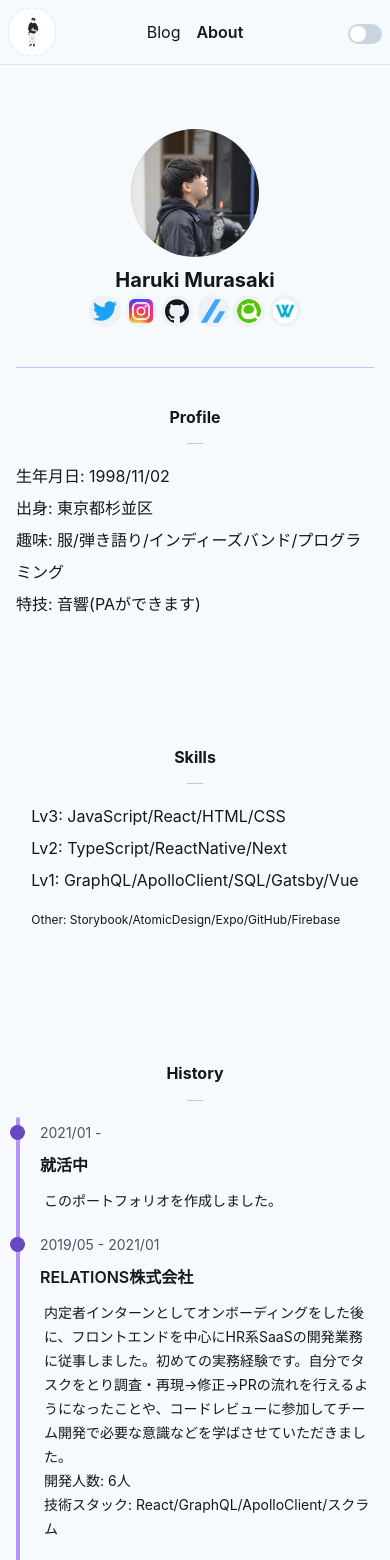
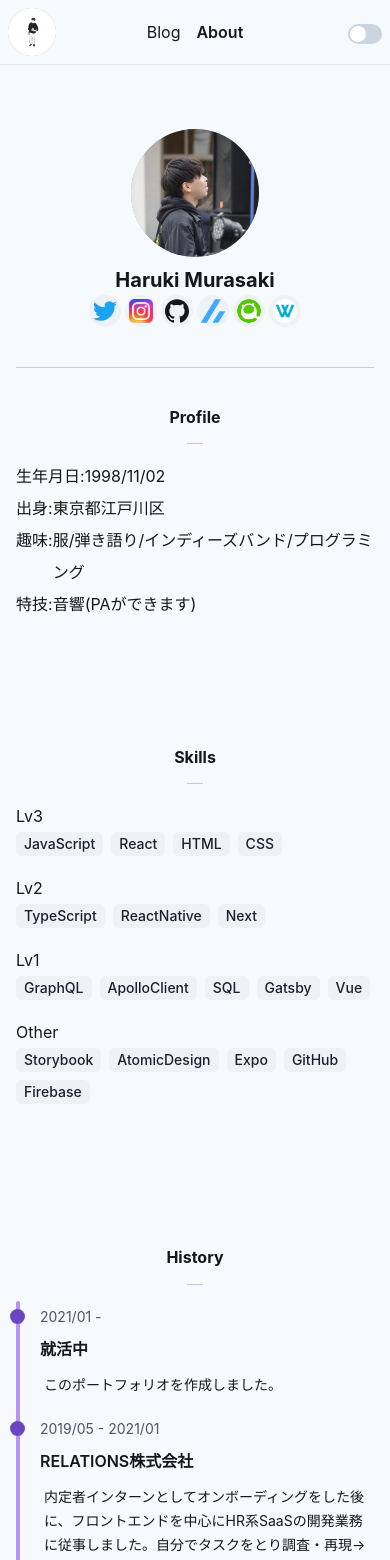
Before and after one commit to mrskiro/blog-first, a Next.js app: page /about in a window 390 px wide. Shown: the top 1560 px of the page. Built offline with nearby package versions, Linux system fonts and the light colour scheme.

Commit message:
Fix responsive About page

```diff
--- a/src/constants/history.ts
+++ b/src/constants/histories.ts
@@ -7,7 +7,7 @@ export const histories = [
   {
     date: '2019/05 - 2021/01',
     title: 'RELATIONS株式会社',
-    description: `内定者インターンとしてオンボーディングをした後に、フロントエンドを中心にHR系SaaSの開発業務に従事しました。初めての実務経験です。自分でタスクをとり調査・再現→修正→PRの流れを行えるようになったことや、コードレビューに参加してチーム開発で必要な意識などを学ばさせていただきました。
+    description: `内定者インターンとしてオンボーディングをした後に、フロントエンドを中心にHR系SaaSの開発業務に従事しました。自分でタスクをとり調査・再現→修正→PRの流れを行えるようになったことや、コードレビューに参加してチーム開発で必要な意識などを学ばさせていただきました。
     開発人数: 6人
     技術スタック: React/GraphQL/ApolloClient/スクラム
     `,
--- /dev/null
+++ b/src/constants/profiles.ts
@@ -0,0 +1,9 @@
+export const profiles = [
+  {
+    title: '生年月日',
+    text: '1998/11/02',
+  },
+  { title: '出身', text: '東京都江戸川区' },
+  { title: '趣味', text: '服/弾き語り/インディーズバンド/プログラミング' },
+  { title: '特技', text: '音響(PAができます)' },
+];
--- /dev/null
+++ b/src/constants/skills.ts
@@ -0,0 +1,18 @@
+export const skills = [
+  {
+    title: 'Lv3',
+    items: ['JavaScript', 'React', 'HTML', 'CSS'],
+  },
+  {
+    title: 'Lv2',
+    items: ['TypeScript', 'ReactNative', 'Next'],
+  },
+  {
+    title: 'Lv1',
+    items: ['GraphQL', 'ApolloClient', 'SQL', 'Gatsby', 'Vue'],
+  },
+  {
+    title: 'Other',
+    items: ['Storybook', 'AtomicDesign', 'Expo', 'GitHub', 'Firebase'],
+  },
+];
--- a/src/pages/about.tsx
+++ b/src/pages/about.tsx
@@ -1,8 +1,21 @@
-import { Avatar, Box, Heading, Text, Divider, List, ListItem } from '@chakra-ui/react';
+import {
+  Avatar,
+  Box,
+  Heading,
+  Text,
+  Divider,
+  List,
+  ListItem,
+  Wrap,
+  WrapItem,
+  Tag,
+} from '@chakra-ui/react';
 import Link from 'next/link';
 import { Layout } from '../components/Layout';
 import { SocialIcons } from '../components/SocialIcons';
-import { histories } from '../constants/history';
+import { profiles } from '../constants/profiles';
+import { skills } from '../constants/skills';
+import { histories } from '../constants/histories';
 
 const About = () => (
   <Layout>
@@ -22,20 +35,14 @@ const About = () => (
           Profile
         </Heading>
         <Divider borderColor="purple.300" my="4" maxWidth="4" mx="auto" />
-        <Box display="flex" justifyContent="center" lineHeight="8">
+        <Box display="flex" flexDirection="column" alignItems="center" lineHeight="8">
           <List>
-            <ListItem>
-              <Text>生年月日: 1998/11/02</Text>
-            </ListItem>
-            <ListItem>
-              <Text>出身: 東京都杉並区</Text>
-            </ListItem>
-            <ListItem>
-              <Text>趣味: 服/弾き語り/インディーズバンド/プログラミング</Text>
-            </ListItem>
-            <ListItem>
-              <Text>特技: 音響(PAができます)</Text>
-            </ListItem>
+            {profiles.map((profile, index) => (
+              <ListItem key={index} display="flex">
+                <Text flexShrink={0}>{profile.title}: </Text>
+                <Text wordBreak="break-all">{profile.text}</Text>
+              </ListItem>
+            ))}
           </List>
         </Box>
       </Box>
@@ -45,22 +52,26 @@ const About = () => (
           Skills
         </Heading>
         <Divider borderColor="purple.300" my="4" maxWidth="4" mx="auto" />
-        <Box display="flex" justifyContent="center" lineHeight="8">
+        <Box display="flex" flexDirection="column" alignItems="center" lineHeight="8">
           <List>
-            <ListItem>
-              <Text>Lv3: JavaScript/React/HTML/CSS</Text>
-            </ListItem>
-            <ListItem>
-              <Text>Lv2: TypeScript/ReactNative/Next</Text>
-            </ListItem>
-            <ListItem mb="2">
-              <Text>Lv1: GraphQL/ApolloClient/SQL/Gatsby/Vue</Text>
-            </ListItem>
-            <ListItem>
-              <Text fontSize={{ base: 'xs', md: 'md' }}>
-                Other: Storybook/AtomicDesign/Expo/GitHub/Firebase
-              </Text>
-            </ListItem>
+            {skills.map((skill, index) => (
+              <ListItem key={index} mb="4">
+                <Text>{skill.title}</Text>
+                <Wrap>
+                  {skill.items.map((item, index) => (
+                    <WrapItem key={index}>
+                      <Tag>{item}</Tag>
+                    </WrapItem>
+                  ))}
+                </Wrap>
+              </ListItem>
+            ))}
+
+            {/* {skills.map((skill, index) => (
+              <ListItem key={index}>
+                <Text wordBreak="break-all">{skill.title}</Text>
+              </ListItem>
+            ))} */}
           </List>
         </Box>
       </Box>
```
